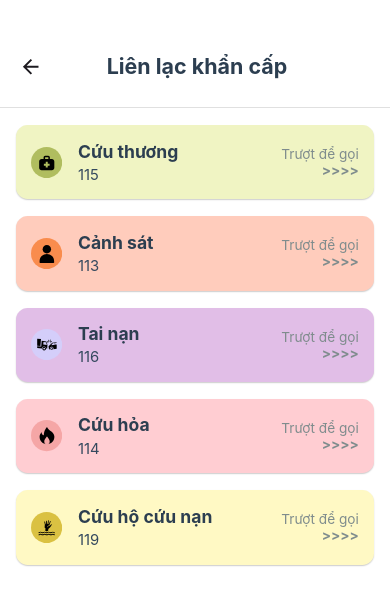
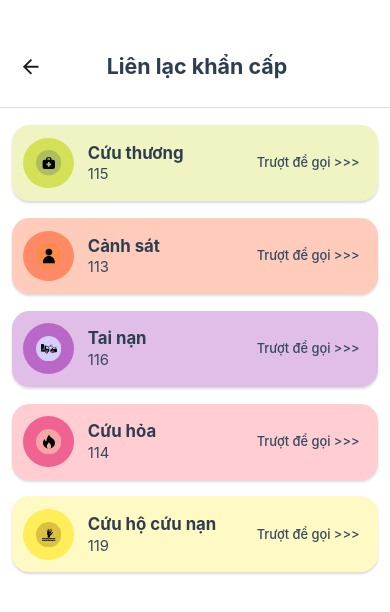
Before and after one commit to TalJa1/PQT_Mobile, a React Native app: screen /EmergencyContacts in a window 390 px wide. Shown: the top 612 px of the page. Built offline with nearby package versions, Linux system fonts and the light colour scheme.

Commit message:
feat: Integrate gesture handling for EmergencyContactsScreen and wrap app in GestureHandlerRootView

```diff
--- a/App.tsx
+++ b/App.tsx
@@ -12,6 +12,7 @@ import Abilities from './views/bottomtabs/Abilities';
 import Report from './views/bottomtabs/Report';
 import MustDoScreen from './views/predict/MustDo';
 import AddReport from './views/report/AddReport';
+import {GestureHandlerRootView} from 'react-native-gesture-handler';
 import NearbySheltersScreen from './components/home/NearbySheltersScreen';
 import EmergencyContactsScreen from './components/home/EmergencyContactsScreen';
 
@@ -102,24 +103,14 @@ const App = () => {
     );
   };
   return (
+    <GestureHandlerRootView style={styles.rootView}>
       <NavigationContainer>
-      <Stack.Navigator initialRouteName="Main">
-        <Stack.Screen
-          name="Main"
-          component={TabNavigator}
-          options={{headerShown: false}}
-        />
-        {/* others */}
-        <Stack.Screen
-          name="MustDo"
-          component={MustDoScreen}
-          options={{headerShown: false}}
-        />
-        <Stack.Screen
-          name="AddReport"
-          component={AddReport}
-          options={{headerShown: false}}
-        />
+        <Stack.Navigator
+          initialRouteName="MainTabs"
+          screenOptions={{headerShown: false}}>
+          <Stack.Screen name="MainTabs" component={TabNavigator} />
+          <Stack.Screen name="MustDo" component={MustDoScreen} />
+          <Stack.Screen name="AddReport" component={AddReport} />
           <Stack.Screen
             name="NearbyShelters"
             component={NearbySheltersScreen}
@@ -132,6 +123,7 @@ const App = () => {
           />
         </Stack.Navigator>
       </NavigationContainer>
+    </GestureHandlerRootView>
   );
 };
 const styles = StyleSheet.create({
@@ -139,6 +131,9 @@ const styles = StyleSheet.create({
     justifyContent: 'center',
     alignItems: 'center',
   },
+  rootView: {
+    flex: 1,
+  },
 });
 
 export default App;
--- a/components/home/AdditionalInfo.tsx
+++ b/components/home/AdditionalInfo.tsx
@@ -64,8 +64,7 @@ const AdditionalInfo = () => {
         <View style={styles.supportButtonsContainer}>
           <TouchableOpacity
             style={styles.supportButton}
-            onPress={() => navigation.navigate('NearbyShelters')}
-          >
+            onPress={() => navigation.navigate('NearbyShelters')}>
             <View style={styles.supportButtonContent}>
               {homeLocationIcon(vw(5), vw(5))}
               <Text style={styles.supportButtonText}>Nơi sơ tán gần bạn</Text>
--- a/components/home/EmergencyContactsScreen.tsx
+++ b/components/home/EmergencyContactsScreen.tsx
@@ -1,4 +1,4 @@
-import React, {JSX} from 'react';
+import React, {JSX, useRef} from 'react';
 import {
   View,
   Text,
@@ -6,8 +6,10 @@ import {
   FlatList,
   TouchableOpacity,
   Linking,
+  Animated,
 } from 'react-native';
 import {useNavigation} from '@react-navigation/native';
+import {Gesture, GestureDetector} from 'react-native-gesture-handler';
 import {vh, vw} from '../../services/styleProps';
 import {
   accidentIcon,
@@ -16,7 +18,7 @@ import {
   copIcon,
   fireFighterIcon,
   rescueIcon,
-} from '../../assets/svgIcon'; // Assuming these icons exist
+} from '../../assets/svgIcon';
 
 interface EmergencyContact {
   id: string;
@@ -24,6 +26,7 @@ interface EmergencyContact {
   number: string;
   icon: JSX.Element;
   color: string;
+  iconBackgroundColor: string; // New property for icon background
 }
 
 const emergencyContactsData: EmergencyContact[] = [
@@ -31,38 +34,122 @@ const emergencyContactsData: EmergencyContact[] = [
     id: '1',
     name: 'Cứu thương',
     number: '115',
-    icon: ambulanceIcon(vw(8), vw(8)),
-    color: '#F0F4C3',
-  }, // Light Lime Green
+    icon: ambulanceIcon(vw(6.5), vw(6.5)), // Adjusted icon size
+    color: '#F0F4C3', // Light Lime Green (item background)
+    iconBackgroundColor: '#D4E157', // Lime Green (icon background)
+  },
   {
     id: '2',
     name: 'Cảnh sát',
     number: '113',
-    icon: copIcon(vw(8), vw(8)),
-    color: '#FFCCBC',
-  }, // Light Orange
+    icon: copIcon(vw(6.5), vw(6.5)),
+    color: '#FFCCBC', // Light Peach (item background)
+    iconBackgroundColor: '#FF8A65', // Peach (icon background)
+  },
   {
     id: '3',
-    name: 'Tai nạn',
-    number: '116',
-    icon: accidentIcon(vw(8), vw(8)),
-    color: '#E1BEE7',
-  }, // Light Purple
+    name: 'Tai nạn', // Assuming 'Tai nạn giao thông' based on common emergency numbers
+    number: '116', // This number might vary or not be standard; using as placeholder
+    icon: accidentIcon(vw(6.5), vw(6.5)),
+    color: '#E1BEE7', // Light Lavender (item background)
+    iconBackgroundColor: '#BA68C8', // Lavender (icon background)
+  },
   {
     id: '4',
     name: 'Cứu hỏa',
     number: '114',
-    icon: fireFighterIcon(vw(8), vw(8)),
-    color: '#FFCDD2',
-  }, // Light Red
+    icon: fireFighterIcon(vw(6.5), vw(6.5)),
+    color: '#FFCDD2', // Light Pink (item background)
+    iconBackgroundColor: '#F06292', // Pink (icon background)
+  },
   {
     id: '5',
     name: 'Cứu hộ cứu nạn',
     number: '119',
-    icon: rescueIcon(vw(8), vw(8)),
-    color: '#FFF9C4',
-  }, // Light Yellow
+    icon: rescueIcon(vw(6.5), vw(6.5)),
+    color: '#FFF9C4', // Light Yellow (item background)
+    iconBackgroundColor: '#FFEE58', // Yellow (icon background)
+  },
 ];
+
+// Constants for the new slide-the-icon mechanism
+const ICON_DRAGGABLE_WIDTH = vw(13); // Width of the draggable icon container
+const SLIDE_FULL_RANGE = vw(51); // How far the icon can be dragged to the right (visually)
+const SLIDE_TO_CALL_THRESHOLD = 5; // Call triggers after sliding 5dp (logical pixels)
+
+const EmergencyContactItem = ({
+  item,
+  onCall,
+}: {
+  item: EmergencyContact;
+  onCall: (number: string) => void;
+}) => {
+  const translateX = useRef(new Animated.Value(0)).current;
+  const isCallMade = useRef(false); // To prevent multiple calls per gesture
+
+  const panGesture = Gesture.Pan()
+    .onUpdate(event => {
+      // Allow dragging only within the defined range [0, SLIDE_FULL_RANGE]
+      const newTranslateX = Math.max(0, Math.min(event.translationX, SLIDE_FULL_RANGE));
+      translateX.setValue(newTranslateX);
+      // Check for call threshold during update if you want immediate call trigger
+      // For this implementation, call is made onEnd for clarity
+    })
+    .onEnd(event => {
+      const finalTranslateX = event.translationX;
+      if (finalTranslateX > SLIDE_TO_CALL_THRESHOLD && !isCallMade.current) {
+        onCall(item.number);
+        isCallMade.current = true; // Mark call as made for this gesture
+        Animated.spring(translateX, {
+          toValue: 0,
+          useNativeDriver: true,
+          bounciness: 0,
+          speed: 20,
+        }).start(() => {
+          isCallMade.current = false; // Reset for next gesture
+        });
+      } else {
+        Animated.spring(translateX, {
+          toValue: 0,
+          useNativeDriver: true,
+          bounciness: 5,
+        }).start(() => {
+          isCallMade.current = false; // Reset if call not made
+        });
+      }
+    })
+    .activeOffsetX([-10, SLIDE_FULL_RANGE + vw(10)]) // Activation range
+    .activeOffsetY([-20, 20]);
+
+  return (
+    <View style={[styles.itemContainer, {backgroundColor: item.color}]}>
+      {/* Content that stays behind the icon */}
+      <View style={styles.staticContentContainer}>
+        <View style={styles.infoContainer}>
+          <Text style={styles.itemName}>{item.name}</Text>
+          <Text style={styles.itemNumber}>{item.number}</Text>
+        </View>
+        <View style={styles.slidePromptContainer}>
+          <Text style={styles.slidePromptText}>{'Trượt để gọi >>>'}</Text>
+        </View>
+      </View>
+
+      {/* Draggable Icon on top */}
+      <GestureDetector gesture={panGesture}>
+        <Animated.View
+          style={[
+            styles.iconDraggable,
+            {backgroundColor: item.iconBackgroundColor},
+            {
+              transform: [{translateX: translateX}], // Directly use translateX
+            },
+          ]}>
+          {item.icon}
+        </Animated.View>
+      </GestureDetector>
+    </View>
+  );
+};
 
 const EmergencyContactsScreen = () => {
   const navigation = useNavigation();
@@ -71,20 +158,9 @@ const EmergencyContactsScreen = () => {
     Linking.openURL(`tel:${phoneNumber}`);
   };
 
+  // renderItem now uses EmergencyContactItem
   const renderItem = ({item}: {item: EmergencyContact}) => (
-    <TouchableOpacity onPress={() => handleCall(item.number)}>
-      <View style={[styles.itemContainer, {backgroundColor: item.color}]}>
-        <View style={styles.iconContainer}>{item.icon}</View>
-        <View style={styles.infoContainer}>
-          <Text style={styles.itemName}>{item.name}</Text>
-          <Text style={styles.itemNumber}>{item.number}</Text>
-        </View>
-        <View style={styles.actionContainer}>
-          <Text style={styles.actionText}>Trượt để gọi</Text>
-          <Text style={styles.actionArrow}>{'>>>>'}</Text>
-        </View>
-      </View>
-    </TouchableOpacity>
+    <EmergencyContactItem item={item} onCall={handleCall} />
   );
 
   return (
@@ -118,7 +194,7 @@ const styles = StyleSheet.create({
     alignItems: 'center',
     paddingHorizontal: vw(4),
     paddingTop: vh(6),
-    paddingBottom: vh(3), // Increased padding
+    paddingBottom: vh(3),
     backgroundColor: 'white',
     borderBottomWidth: 1,
     borderBottomColor: '#E0E0E0',
@@ -127,58 +203,81 @@ const styles = StyleSheet.create({
     padding: vw(1),
   },
   headerTitle: {
-    fontSize: vw(5.5), // Increased size
+    fontSize: vw(5.5),
     fontWeight: 'bold',
     color: '#2C3E50',
     marginLeft: vw(3),
-    textAlign: 'center', // Center title
-    flex: 1, // Allow title to take space and center
-    marginRight: vw(10), // Adjust to balance back button
+    textAlign: 'center',
+    flex: 1,
+    marginRight: vw(10),
   },
   list: {
     flex: 1,
-    paddingHorizontal: vw(4),
+    paddingHorizontal: vw(3),
     marginTop: vh(2),
   },
   itemContainer: {
+    flexDirection: 'row', // Keep row for overall structure if needed, but content is layered
+    alignItems: 'center',
+    borderRadius: vw(4.5),
+    paddingVertical: vh(1.5), // Vertical padding for the item
+    // Horizontal padding is managed by margins of internal elements
+    marginBottom: vh(2),
+    elevation: 3,
+    shadowColor: '#000',
+    shadowOffset: {width: 0, height: 2},
+    shadowOpacity: 0.15,
+    shadowRadius: 2.5,
+    position: 'relative', // Crucial for layering iconDraggable on top
+  },
+  staticContentContainer: { // Holds the text info and slide prompt, sits underneath
     flexDirection: 'row',
     alignItems: 'center',
-    borderRadius: vw(3),
-    padding: vw(4),
-    marginBottom: vh(2),
-    elevation: 2, // for Android shadow
-    shadowColor: '#000', // for iOS shadow
-    shadowOffset: {width: 0, height: 1},
-    shadowOpacity: 0.2,
-    shadowRadius: 1.41,
+    position: 'absolute',
+    left: vw(3) + ICON_DRAGGABLE_WIDTH + vw(3.5), // Start after where icon normally is + its margin
+    right: vw(3), // Right padding for the item
+    top: 0,
+    bottom: 0,
+    paddingVertical: vh(1.5), // Match itemContainer's vertical padding
   },
-  iconContainer: {
-    marginRight: vw(4),
+  iconDraggable: {
+    width: ICON_DRAGGABLE_WIDTH,
+    height: ICON_DRAGGABLE_WIDTH,
+    borderRadius: ICON_DRAGGABLE_WIDTH / 2,
+    justifyContent: 'center',
+    alignItems: 'center',
+    zIndex: 1, // Ensure icon is on top of staticContentContainer
+    marginLeft: vw(3), // Initial horizontal position of the icon
+    // backgroundColor is set inline via item.iconBackgroundColor
   },
   infoContainer: {
-    flex: 1,
+    flex: 1, // Takes up available space in the staticContentContainer
+    justifyContent: 'center',
+    // marginLeft is handled by staticContentContainer's left positioning
   },
   itemName: {
-    fontSize: vw(4.5),
+    fontSize: vw(4.3),
     fontWeight: 'bold',
     color: '#2C3E50',
   },
   itemNumber: {
     fontSize: vw(3.8),
     color: '#34495E',
-    marginTop: vh(0.5),
+    marginTop: vh(0.3),
   },
-  actionContainer: {
-    alignItems: 'flex-end',
+  slidePromptContainer: {
+    width: vw(30),
+    height: '100%', // Take full height of parent (staticContentContainer)
+    flexDirection: 'row',
+    alignItems: 'center',
+    justifyContent: 'center',
+    paddingHorizontal: vw(1),
   },
-  actionText: {
-    fontSize: vw(3.5),
-    color: '#7F8C8D',
-  },
-  actionArrow: {
-    fontSize: vw(3.5),
-    color: '#7F8C8D',
-    fontWeight: 'bold',
+  slidePromptText: {
+    fontSize: vw(3.3),
+    color: '#34495E',
+    fontWeight: '500',
+    textAlign: 'center',
   },
 });
 
--- a/package.json
+++ b/package.json
@@ -18,6 +18,7 @@
     "react": "19.0.0",
     "react-native": "0.79.2",
     "react-native-check-box": "^2.1.7",
+    "react-native-gesture-handler": "^2.25.0",
     "react-native-safe-area-context": "^5.4.0",
     "react-native-screens": "^4.10.0",
     "react-native-svg": "^15.12.0",
```
Also changed, not shown: 1 other file (tests, documents, lock files or other folders). Lines whose indentation alone changed are shown as unchanged.
